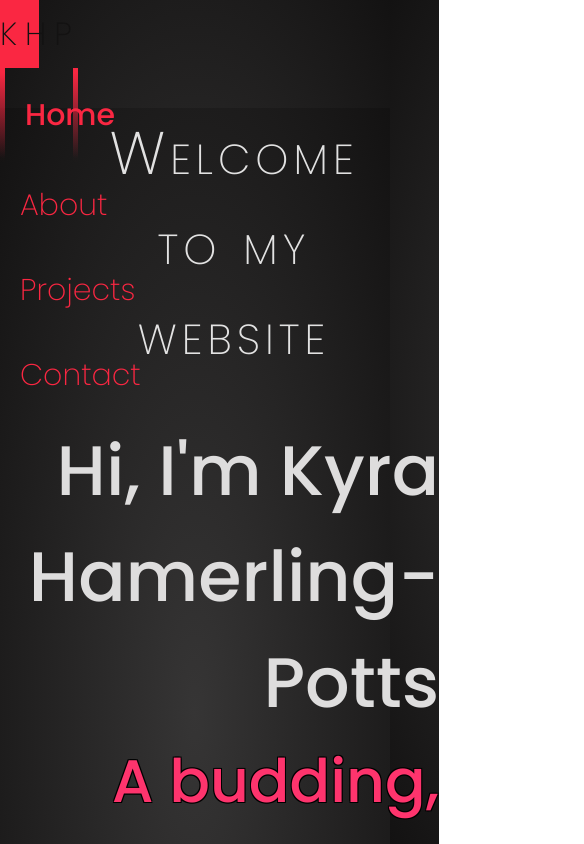
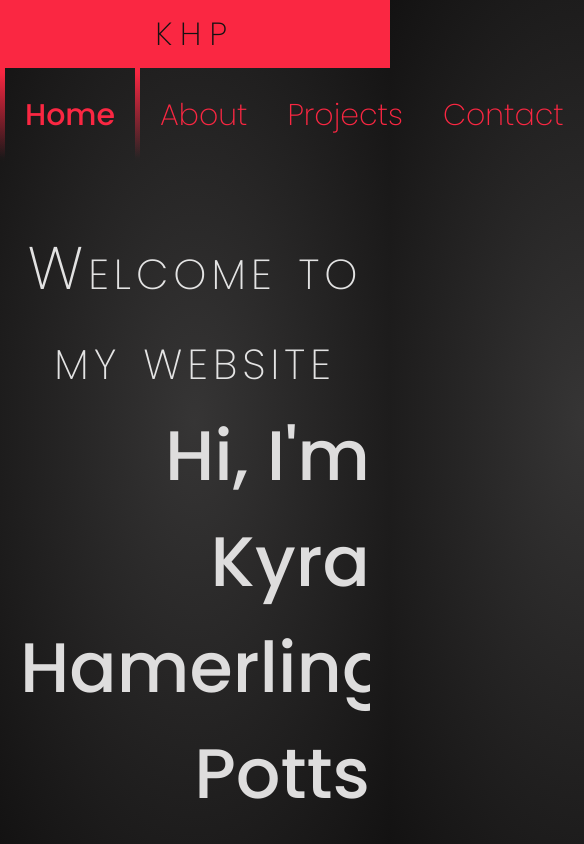
Before and after one commit to khamerling-potts/portfolio, a React (Create React App) app in the folder kyra_hamerling_potts/: page / in a window 390 px wide. Shown: the top 844 px of the page, 584 px wide, since content can reach past the window. Built offline with nearby package versions, Linux system fonts and the light colour scheme.

Commit message:
working on responsive design

```diff
--- a/kyra_hamerling_potts/src/App.css
+++ b/kyra_hamerling_potts/src/App.css
@@ -50,7 +50,84 @@ body {
   margin: 0px;
 }
 
-h2 {
+.sidenav * {
+  box-sizing: border-box; /* Added box-sizing property */
+}
+/* Responsive positioning */
+
+.pageContainer {
+  display: flex;
+  /* justify-content: center; */
+  /* border: 2px solid green; */
+  max-height: 100vh;
+}
+/* formatting nav area on the left*/
+.navSection {
+  display: flex;
+  flex-direction: column;
+  justify-content: center;
+  margin-top: 100px;
+  float: left;
+  width: 40%;
+  height: 100%;
+  /* border: 2px solid #FA2742; */
+}
+
+.sidenav {
+  display: flex;
+  flex-direction: column;
+  justify-content: space-between;
+  /* border: 2px solid green; */
+  text-align: center;
+  height: 60%;
+}
+
+#nameHeader {
+  width: 20%;
+}
+
+@media only screen and (max-width: 600px) {
+  .pageContainer {
+    display: flex;
+    flex-direction: column;
+    /* justify-content: center; */
+    /* border: 2px solid green; */
+  }
+  /* formatting nav area on the left*/
+  .navSection {
+    display: flex;
+    flex-direction: row;
+    /* justify-content: center; */
+    width: 100%;
+    margin-top: 0;
+    box-sizing: border-box;
+    /* margin-top: 100px;
+  float: left;
+  width: 40%;
+  height: 100%; */
+    /* border: 2px solid #fa2742; */
+  }
+
+  .sidenav {
+    display: flex;
+    flex-direction: row;
+    width: 100%;
+    align-items: center;
+    /* flex-direction: row; */
+    /* justify-content: space-between; */
+    /* border: 2px solid green; */
+    text-align: center;
+    /* overflow: hidden; */
+    /* box-sizing: border-box; */
+    /* height: 60%; */
+  }
+
+  #nameHeader {
+    width: 100%;
+  }
+}
+
+.sectionHeader {
   font-family: "Poppins", sans-serif;
   text-align: center;
   color: white;
@@ -104,26 +181,6 @@ h3 {
   justify-content: space-evenly;
 }
 
-/* formatting nav area on the left*/
-.navSection {
-  display: flex;
-  flex-direction: column;
-  justify-content: center;
-  float: left;
-  width: 20%;
-  height: 100%;
-  /* border: 2px solid #FA2742; */
-}
-
-.sidenav {
-  display: flex;
-  flex-direction: column;
-  justify-content: space-between;
-  /* border: 2px solid green; */
-  text-align: center;
-  height: 60%;
-}
-
 a {
   color: #fa2742;
   font-family: "Poppins", sans-serif;
@@ -138,6 +195,7 @@ a {
   border-style: solid;
   border-width: 5px;
   border-image: linear-gradient(to bottom, #fa2742, rgba(0, 0, 0, 0)) 1 100%;
+  /* box-sizing: border-box; */
 }
 
 /*formatting text area on the right*/
--- a/kyra_hamerling_potts/src/App.js
+++ b/kyra_hamerling_potts/src/App.js
@@ -6,11 +6,13 @@ import NavBar from "./components/NavBar";
 function App() {
   return (
     <div className="App">
-      <header className="App-header">
+      <header className="appHeader">
         <h1 id="nameHeader">KHP</h1>
       </header>
-      <NavBar />
-      <Outlet />
+      <div className="pageContainer">
+        <NavBar />
+        <Outlet />
+      </div>
     </div>
   );
 }
--- a/kyra_hamerling_potts/src/pages/About.js
+++ b/kyra_hamerling_potts/src/pages/About.js
@@ -3,7 +3,7 @@ import NavBar from "../components/NavBar";
 function About() {
   return (
     <body>
-      <h2 id="aboutHeader">About me</h2>
+      <h2 className="sectionHeader">About me</h2>
       <div class="content">
         <div class="innerContainer">
           <section class="aboutInfo">
--- a/kyra_hamerling_potts/src/pages/Contact.js
+++ b/kyra_hamerling_potts/src/pages/Contact.js
@@ -1,7 +1,7 @@
 function Contact() {
   return (
     <body>
-      <h2 id="contactHeader">Contact</h2>
+      <h2 className="sectionHeader">Contact</h2>
       <script src="script.js" defer></script>
       <div class="content">
         <div class="innerContainer">
--- a/kyra_hamerling_potts/src/pages/Home.js
+++ b/kyra_hamerling_potts/src/pages/Home.js
@@ -1,25 +1,26 @@
 import NavBar from "../components/NavBar";
 function Home() {
   return (
-    <body>
-      <h2 id="homeHeader">Welcome to my website</h2>
+    // <body>
+    <>
+      <div className="content">
+        {/* <div className="innerContainer">
+          <section class="textSection">
+            <section class="textContainer"> */}
+        <h2 className="sectionHeader">Welcome to my website</h2>
 
-      <div className="content">
-        <div className="innerContainer">
-          <section class="textSection">
-            <section class="textContainer">
-              <section class="textContainerInner">
-                <p id="homeIntro1">Hi, I'm Kyra Hamerling-Potts</p>
-                <p id="homeIntro2">
-                  A budding, passionate coder transitioning to software
-                  engineering.
-                </p>
-              </section>
-            </section>
+        <section class="textContainerInner">
+          <p id="homeIntro1">Hi, I'm Kyra Hamerling-Potts</p>
+          <p id="homeIntro2">
+            A budding, passionate coder transitioning to software engineering.
+          </p>
+        </section>
+        {/* </section>
           </section>
-        </div>
+        </div> */}
       </div>
-    </body>
+    </>
+    // </body>
   );
 }
 
--- a/kyra_hamerling_potts/src/pages/Projects.js
+++ b/kyra_hamerling_potts/src/pages/Projects.js
@@ -1,7 +1,7 @@
 function Projects() {
   return (
     <body>
-      <h2 id="projectsHeader">Projects</h2>
+      <h2 className="sectionHeader">Projects</h2>
       <div class="content">
         <div class="innerContainer">
           <section class="projectsInfo">
```
